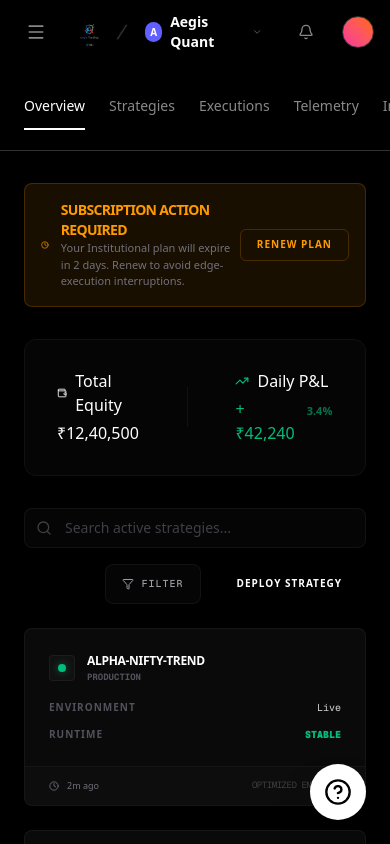
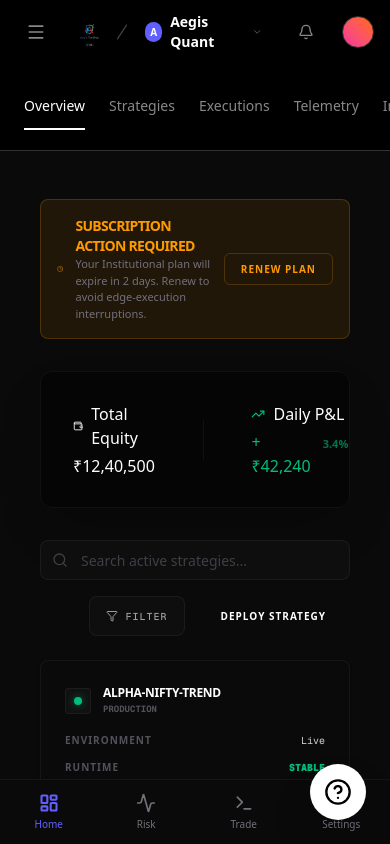
Before and after one commit to athreya9/aegis-saas, a Next.js app in the folder frontend/: page /dashboard in a window 390 px wide. Before the commit this address had no page. Shown: the top 844 px of the page. Built offline with nearby package versions, Linux system fonts and the light colour scheme.

Commit message:
feat: transform into PWA-first web app with mobile nav and notifications

```diff
--- a/frontend/src/app/dashboard/layout.tsx
+++ b/frontend/src/app/dashboard/layout.tsx
@@ -1,7 +1,8 @@
 "use client";
 
 import { Sidebar } from "@/components/layout/sidebar";
-import { DashboardHeader } from "@/components/dashboard/header";
+import { DashboardHeader as Header } from "@/components/dashboard/header";
+import { MobileNav } from "@/components/layout/mobile-nav";
 import { useAuth } from "@/context/auth-context";
 import { useRouter } from "next/navigation";
 import { useEffect } from "react";
@@ -16,27 +17,19 @@ const AegisNavigatorDynamic = dynamic(
 export default function DashboardLayout({
     children,
 }: {
-    children: React.ReactNode;
+    children: React.ReactNode
 }) {
-    const { user, isLoading } = useAuth();
-    const router = useRouter();
-
-    useEffect(() => {
-        if (!isLoading && !user) {
-            router.push("/login"); // Implicit protection
-        }
-    }, [user, isLoading, router]);
-
     return (
-        <div className="flex min-h-screen bg-black text-white">
+        <div className="flex h-screen bg-[#0A0A0A]">
             <Sidebar />
-            <div className="flex-1 flex flex-col min-w-0">
-                <DashboardHeader />
-                <main className="flex-1">
+            <div className="flex-1 flex flex-col min-w-0 overflow-hidden">
+                <Header />
+                <main className="flex-1 overflow-y-auto p-4 md:p-6 pb-24 md:pb-6">
                     {children}
                 </main>
+                <MobileNav />
+                <AegisNavigatorDynamic />
             </div>
-            <AegisNavigatorDynamic />
         </div>
-    );
+    )
 }
--- a/frontend/src/app/layout.tsx
+++ b/frontend/src/app/layout.tsx
@@ -13,10 +13,24 @@ const geistMono = Geist_Mono({
 });
 
 import { AuthProvider } from "@/context/auth-context";
+import { NotificationProvider } from "@/context/notification-context";
 
 export const metadata: Metadata = {
-  title: "Aegis | Professional Trading Automation",
-  description: "Advanced algorithmic trading for professional traders and institutions.",
+  title: "Aegis | Institutional Execution",
+  description: "Variance-Weighted Algorithmic Runtime",
+  manifest: "/manifest.json",
+  themeColor: "#000000",
+  viewport: {
+    width: "device-width",
+    initialScale: 1,
+    maximumScale: 1,
+    userScalable: false, // Prevent zoom on mobile for app-like feel
+  },
+  appleWebApp: {
+    capable: true,
+    statusBarStyle: "black-translucent",
+    title: "Aegis",
+  },
   icons: {
     icon: '/logo-processed.png',
   }
@@ -36,7 +50,9 @@ export default function RootLayout({
       >
         <AuthProvider>
           <ClientLayout>
-            {children}
+            <NotificationProvider>
+              {children}
+            </NotificationProvider>
           </ClientLayout>
         </AuthProvider>
       </body>
--- /dev/null
+++ b/frontend/src/components/layout/mobile-nav.tsx
@@ -0,0 +1,40 @@
+"use client";
+
+import Link from "next/link";
+import { usePathname } from "next/navigation";
+import { LayoutDashboard, Activity, Terminal, Settings } from "lucide-react";
+import { cn } from "@/lib/utils";
+
+const NAV_ITEMS = [
+    { href: "/dashboard", label: "Home", icon: LayoutDashboard },
+    { href: "/dashboard/risk", label: "Risk", icon: Activity },
+    { href: "/dashboard/terminal", label: "Trade", icon: Terminal },
+    { href: "/dashboard/settings", label: "Settings", icon: Settings },
+];
+
+export function MobileNav() {
+    const pathname = usePathname();
+
+    return (
+        <div className="fixed bottom-0 left-0 right-0 z-50 bg-[#0A0A0A] border-t border-white/5 md:hidden pb-safe">
+            <div className="flex items-center justify-around h-16">
+                {NAV_ITEMS.map(({ href, label, icon: Icon }) => {
+                    const isActive = pathname === href;
+                    return (
+                        <Link
+                            key={href}
+                            href={href}
+                            className={cn(
+                                "flex flex-col items-center justify-center gap-1 w-full h-full transition-colors active:scale-95",
+                                isActive ? "text-indigo-500" : "text-zinc-500 hover:text-zinc-300"
+                            )}
+                        >
+                            <Icon size={20} strokeWidth={isActive ? 2.5 : 2} />
+                            <span className="text-[10px] font-medium">{label}</span>
+                        </Link>
+                    )
+                })}
+            </div>
+        </div>
+    );
+}
--- a/frontend/src/components/layout/sidebar.tsx
+++ b/frontend/src/components/layout/sidebar.tsx
@@ -26,8 +26,8 @@ export function Sidebar() {
     const pathname = usePathname()
 
     return (
-        <div className="hidden md:flex w-[240px] vercel-sidebar flex-col h-screen overflow-hidden">
-            <div className="h-16 flex items-center px-6 gap-3">
+        <aside className="w-64 border-r border-white/5 bg-[#0A0A0A] flex-col hidden md:flex h-screen sticky top-0">
+            <div className="p-6 border-b border-white/5 flex items-center gap-3">
                 <div className="w-6 h-6 bg-white rounded flex items-center justify-center shrink-0">
                     <span className="text-black font-black text-xs">A</span>
                 </div>
@@ -66,6 +66,6 @@ export function Sidebar() {
                     </div>
                 </div>
             </div>
-        </div>
+        </aside>
     )
 }
--- /dev/null
+++ b/frontend/src/context/notification-context.tsx
@@ -0,0 +1,87 @@
+"use client";
+
+import React, { createContext, useContext, useState, useEffect } from "react";
+import { Bell, CheckCircle, Info, AlertTriangle } from "lucide-react";
+
+type NotificationType = "success" | "info" | "warning" | "error";
+
+interface Notification {
+    id: string;
+    title: string;
+    message: string;
+    type: NotificationType;
+}
+
+interface NotificationContextType {
+    notify: (title: string, message: string, type?: NotificationType) => void;
+    requestPermission: () => Promise<void>;
+}
+
+const NotificationContext = createContext<NotificationContextType | undefined>(undefined);
+
+export function NotificationProvider({ children }: { children: React.ReactNode }) {
+    const [notifications, setNotifications] = useState<Notification[]>([]);
+
+    // Request permission on mount (non-intrusive, usually needs gesture)
+    useEffect(() => {
+        if ("Notification" in window && Notification.permission === "default") {
+            // We wait for user interaction usually, but here we prepare state
+        }
+    }, []);
+
+    const requestPermission = async () => {
+        if (!("Notification" in window)) return;
+        const permission = await Notification.requestPermission();
+        if (permission === 'granted') {
+            new Notification("Aegis System", { body: "Notifications enabled." });
+        }
+    };
+
+    const notify = (title: string, message: string, type: NotificationType = "info") => {
+        const id = Math.random().toString(36).substring(7);
+
+        // 1. App-State Notification (Toast)
+        setNotifications((prev) => [...prev, { id, title, message, type }]);
+
+        // Auto-dismiss toast
+        setTimeout(() => {
+            setNotifications((prev) => prev.filter((n) => n.id !== id));
+        }, 5000);
+
+        // 2. Browser Native Notification
+        if ("Notification" in window && Notification.permission === "granted") {
+            new Notification(title, { body: message, icon: "/icon-192.png" });
+        }
+    };
+
+    return (
+        <NotificationContext.Provider value={{ notify, requestPermission }}>
+            {children}
+            {/* Toast Container */}
+            <div className="fixed bottom-4 right-4 z-50 flex flex-col gap-2 pointer-events-none">
+                {notifications.map((n) => (
+                    <div
+                        key={n.id}
+                        className="pointer-events-auto bg-zinc-900 border border-white/10 p-4 rounded-lg shadow-2xl flex items-start gap-3 w-80 animate-in slide-in-from-right fade-in duration-300"
+                    >
+                        {n.type === "success" && <CheckCircle className="text-emerald-500 w-5 h-5 shrink-0" />}
+                        {n.type === "info" && <Info className="text-blue-500 w-5 h-5 shrink-0" />}
+                        {n.type === "warning" && <AlertTriangle className="text-yellow-500 w-5 h-5 shrink-0" />}
+                        <div>
+                            <h4 className="text-sm font-semibold text-white">{n.title}</h4>
+                            <p className="text-xs text-zinc-400 mt-1">{n.message}</p>
+                        </div>
+                    </div>
+                ))}
+            </div>
+        </NotificationContext.Provider>
+    );
+}
+
+export const useNotifications = () => {
+    const context = useContext(NotificationContext);
+    if (context === undefined) {
+        throw new Error("useNotifications must be used within a NotificationProvider");
+    }
+    return context;
+};
```
Also changed, not shown: frontend/public/icon-192.png (added), frontend/public/icon-512.png (added), frontend/public/manifest.json (added).
